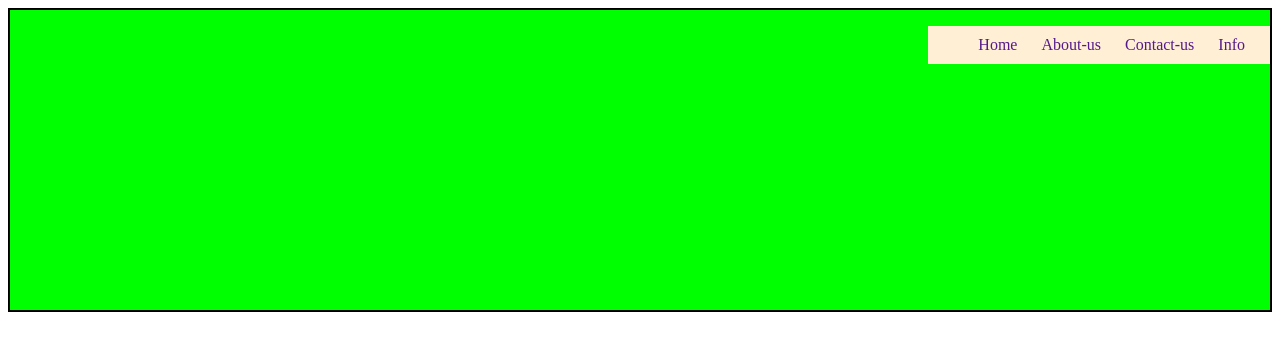
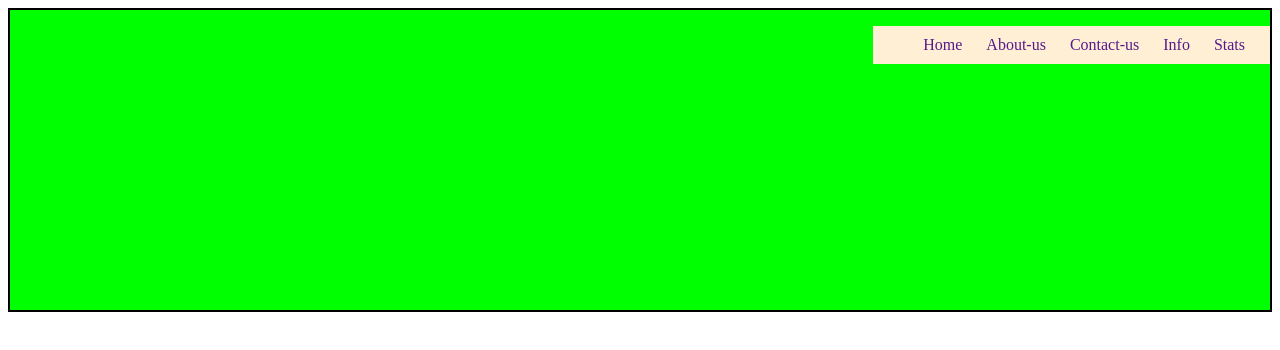
Before and after one commit to waq77/bootcamp2020, a plain HTML site: page index.html in a window 1280 px wide. Drawn offline with Linux system fonts and the light colour scheme.

Commit message:
updated menu list

```diff
--- a/index.html
+++ b/index.html
@@ -15,6 +15,7 @@
                 <li><a href="">About-us</a></li>
                 <li><a href="">Contact-us</a></li>
                 <li><a href="">Info</a></li>
+                <li><a href="">Stats</a></li>
             </ul>
 
             </div>
```
